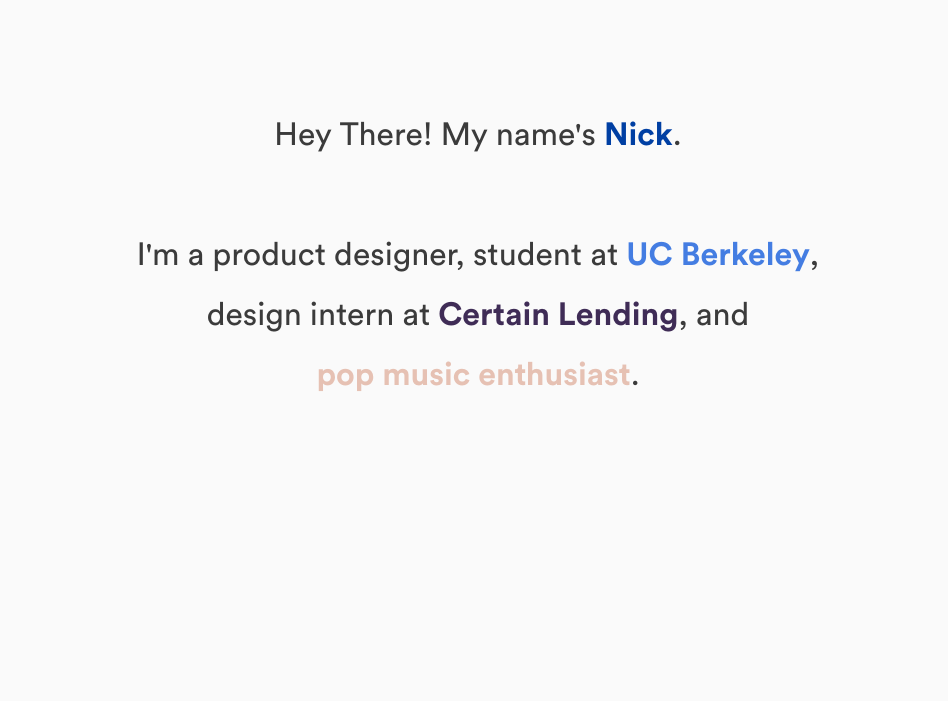
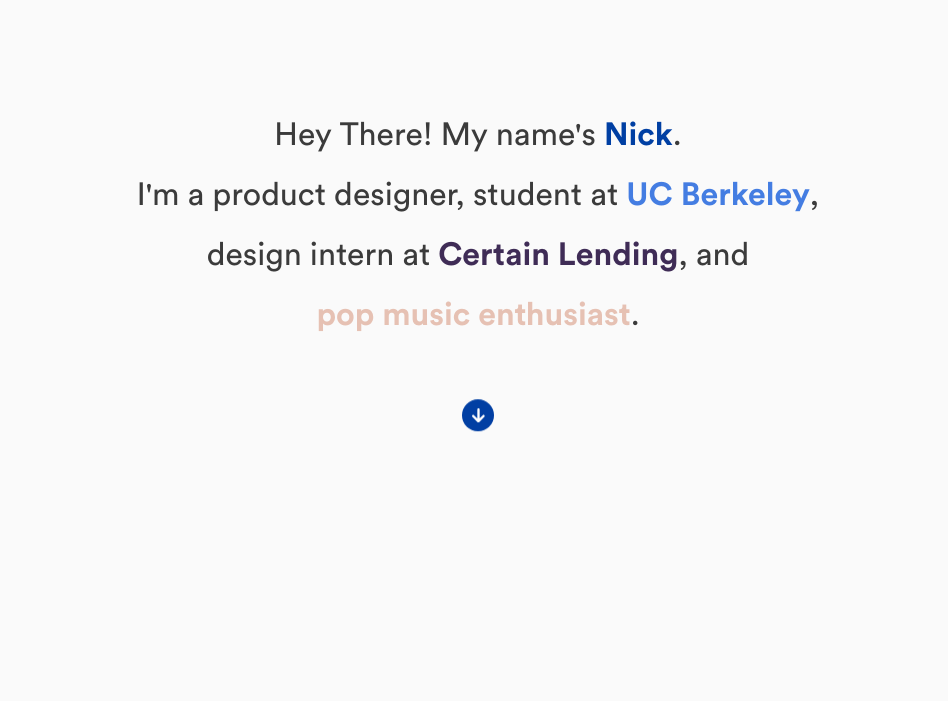
Before and after one commit to nicksle/mygithubpage, a plain HTML site: page index.html in a window 1280 px wide. Shown: the part 99-800 px from the top of the page, without its empty margins (162-1110 px from the left). Drawn offline with nearby package versions, Linux system fonts and the light colour scheme; a script that the page names is missing.

Commit message:
down arrow

```diff
--- a/assets/css/stylesheet.css
+++ b/assets/css/stylesheet.css
@@ -175,6 +175,7 @@ nav {
   opacity: 0.5;
 }
 
+
 #cal{
   color: #447DE2;
 }
@@ -214,6 +215,8 @@ nav {
 
 #down {
   -webkit-animation: bounce 2s infinite;
+	margin-top: 80px;
+
 }
 
 /*Project Grid  */
--- a/index.html
+++ b/index.html
@@ -11,6 +11,7 @@
     <meta charset="utf-8">
     <meta name="viewport" content="width=device-width, initial-scale=1">
     <link rel="stylesheet" type="text/css" href="assets/css/stylesheet.css">
+    <link rel="icon" href="images/logo.svg">
   <title>Nick Le</title>
 </head>
 
@@ -42,9 +43,11 @@
         <div class="fadeIn-slower">Hey There! My name's <a href="about.html" class="intro-a bold" id="blue">Nick</a>.</div>
 
 
-        <br>
+        <div class="fadeIn-slower">I'm a product designer, student at <a href = "https://berkeley.edu" class = "intro-a bold" id = "cal">UC Berkeley</a>, design intern at <a href = "https://certainlending.com" class = "intro-a bold" id = "purple">Certain Lending</a>, and <a href= "#" class="intro-a bold" id="pink">pop music enthusiast</a>.</div>
 
-        <div class="fadeIn-slower">I'm a product designer, student at <a href = "https://berkeley.edu" class = "intro-a bold" id = "cal">UC Berkeley</a>, design intern at <a href = "https://certainlending.com" class = "intro-a bold" id = "purple">Certain Lending</a>, and <a href= "#" class="intro-a bold" id="pink">pop music enthusiast</a>.</div>
+        <div class="center">
+            <img src="/images/down%20arrow.svg" class="down"id="down">
+        </div>
 
 	</div>
     </div>
```
